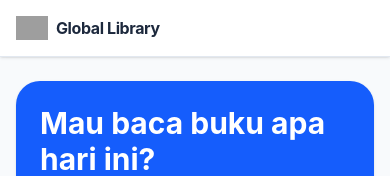
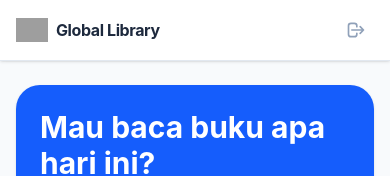
Before and after one commit to voltakits725/global-library, a Vue app: page /student in a window 390 px wide. Shown: the top 176 px of the page. Built offline with nearby package versions, Linux system fonts and the light colour scheme; no server answers; the database is empty; sample sign-in values are in the browser's storage; grey boxes are pictures that could not be loaded.

Commit message:
Fix: Add logout button for mobile student view

```diff
--- a/src/components/StudentLayout.vue
+++ b/src/components/StudentLayout.vue
@@ -46,6 +46,10 @@
         <img src="https://cdn-icons-png.flaticon.com/512/7637/7637078.png" alt="Global Library Logo" class="w-8 h-8 object-contain" />
         <h1 class="text-base font-bold text-slate-800 tracking-tight">Global Library</h1>
       </div>
+      <!-- Logout Button (Mobile) -->
+      <button @click="handleLogout" class="text-slate-400 hover:text-red-600 p-2 rounded-lg hover:bg-red-50 transition-colors" title="Logout">
+        <svg class="w-5 h-5" fill="none" stroke="currentColor" viewBox="0 0 24 24"><path stroke-linecap="round" stroke-linejoin="round" stroke-width="2" d="M17 16l4-4m0 0l-4-4m4 4H7m6 4v1a3 3 0 01-3 3H6a3 3 0 01-3-3V7a3 3 0 013-3h4a3 3 0 013 3v1"></path></svg>
+      </button>
     </header>
 
     <!-- Konten Halaman Aktif -->
```
